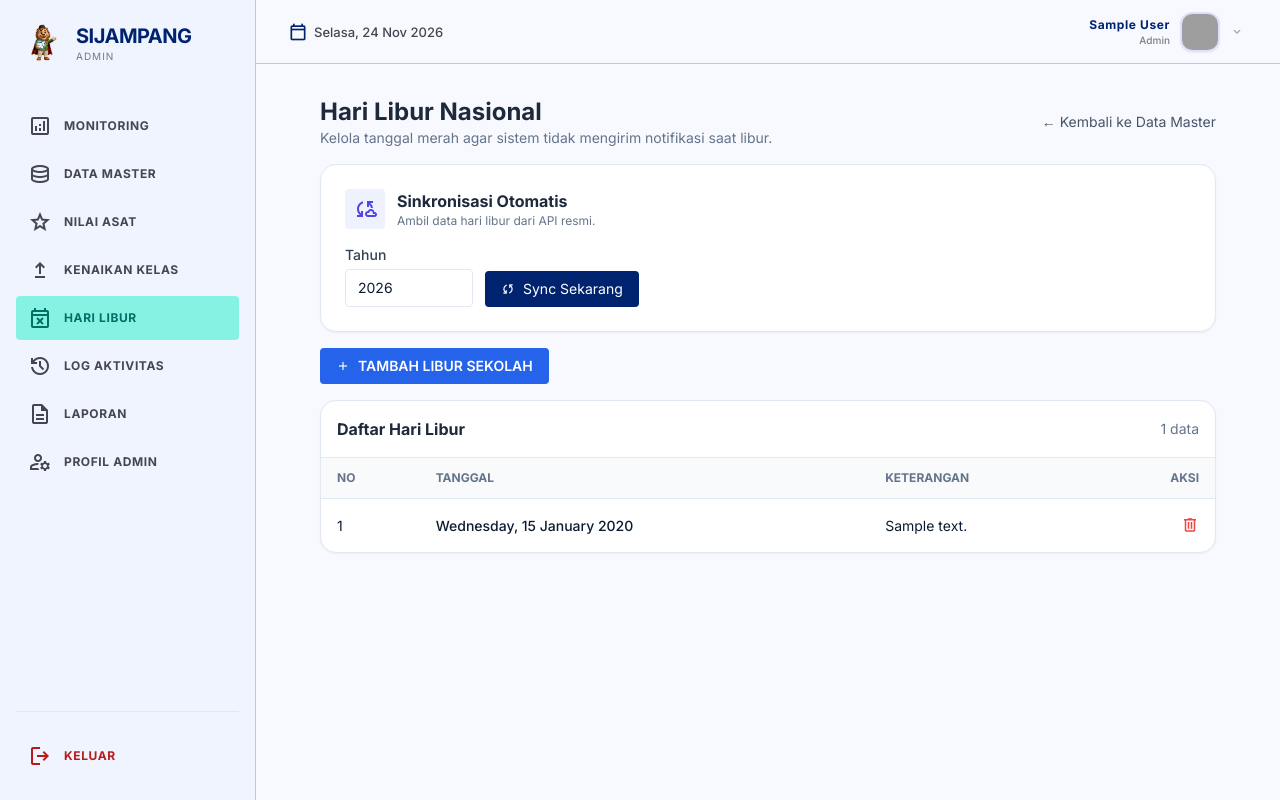
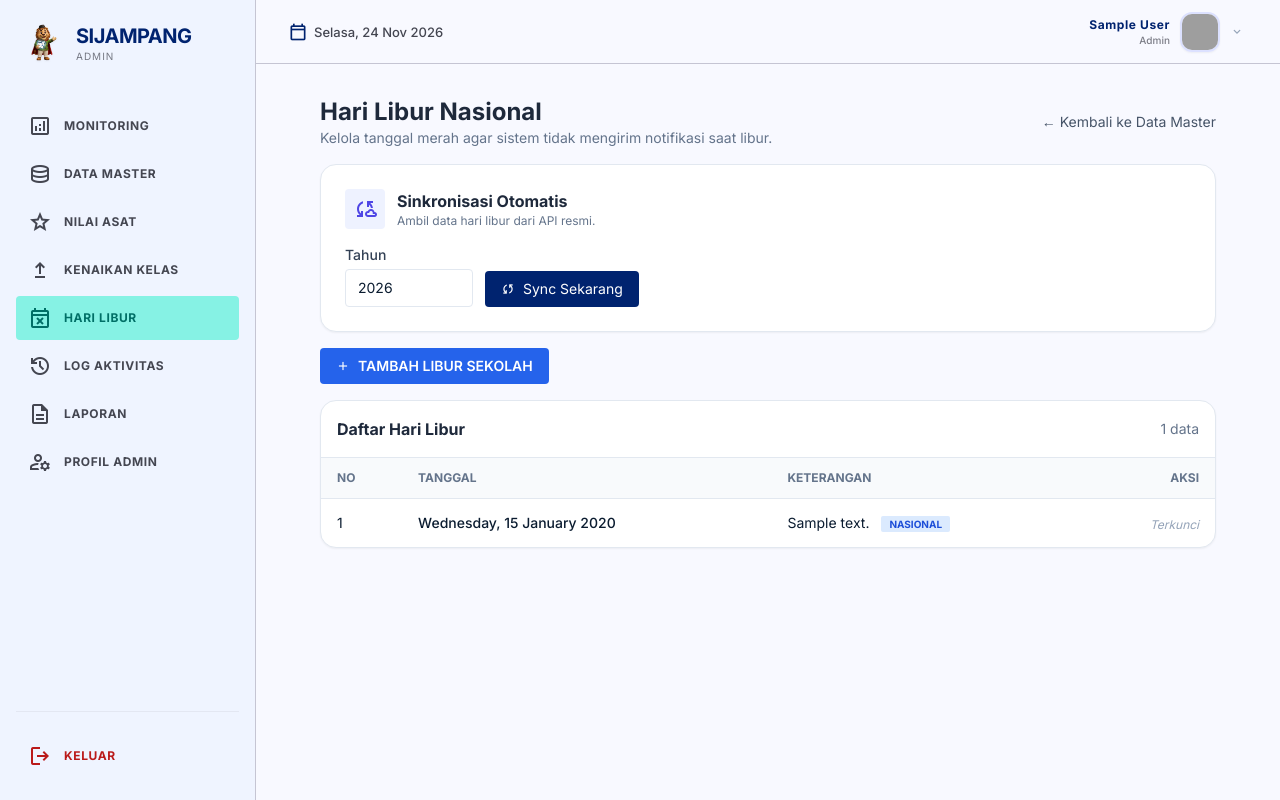
Before and after one commit to maisyadhia/Sistem-Jurnal-Pembelajaran, a Laravel app: page /admin/data-master/hari-libur in a window 1280 px wide. Run offline with Laravel 12, Linux system fonts and the light colour scheme; the visitor is signed in with stand-in values (Sample User, id 1); data comes from the database, SQL or seed files in the repository; tables that the repository leaves empty hold one stand-in row (values such as "Sample post"); some libraries are stand-ins or nearby versions; grey boxes are pictures that could not be loaded.

Commit message:
menampilkan badge pembeda, dan menghapus tombol hapus untuk libur nasional di bagian admin

```diff
--- a/jurnalPengajaran/app/Http/Controllers/Admin/HariLiburController.php
+++ b/jurnalPengajaran/app/Http/Controllers/Admin/HariLiburController.php
@@ -12,6 +12,7 @@ class HariLiburController extends Controller
 {
     public function index()
     {
+        // Urutkan berdasarkan tanggal
         $hariLibur = DB::table('hari_libur')->orderBy('tanggal', 'asc')->get();
         return view('admin.hari-libur.index', compact('hariLibur'));
     }
@@ -37,7 +38,7 @@ class HariLiburController extends Controller
 
                 if (!$tanggalRaw) continue;
 
-            // 🔥 PERBAIKI FORMAT TANGGAL (Tambah angka 0 jika tanggal/bulan hanya 1 digit)
+                // Format tanggal ke Y-m-d
                 $tanggal = \Carbon\Carbon::parse($tanggalRaw)->format('Y-m-d');
 
                 // Cek apakah tanggal sudah ada
@@ -47,6 +48,7 @@ class HariLiburController extends Controller
                     DB::table('hari_libur')->insert([
                         'tanggal' => $tanggal,
                         'keterangan' => $keterangan,
+                        'is_nasional' => true,
                         'created_at' => now(),
                         'updated_at' => now(),
                     ]);
@@ -62,22 +64,32 @@ class HariLiburController extends Controller
 
     public function destroy($id)
     {
+        $libur = DB::table('hari_libur')->where('id', $id)->first();
+
+        // 🔥 CEGAH HAPUS LIBUR NASIONAL
+        if ($libur && $libur->is_nasional) {
+            return back()->with('error', 'Libur Nasional tidak bisa dihapus manual. Silakan hapus melalui database jika mendesak.');
+        }
+
         DB::table('hari_libur')->where('id', $id)->delete();
-        return back()->with('success', '✅ Hari libur berhasil dihapus.');
+        return back()->with('success', '✅ Hari libur sekolah berhasil dihapus.');
     }
 
     public function storeManual(Request $request)
     {
         $request->validate([
-            'tanggal' => 'required|date|unique:hari_libur,tanggal', // Sesuaikan nama tabel
+            'tanggal' => 'required|date|unique:hari_libur,tanggal',
             'keterangan' => 'required|string|max:255',
         ]);
 
-        \App\Models\HariLibur::create([
+        DB::table('hari_libur')->insert([
             'tanggal' => $request->tanggal,
             'keterangan' => $request->keterangan,
+            'is_nasional' => false,
+            'created_at' => now(),
+            'updated_at' => now(),
         ]);
 
-        return back()->with('success', 'Hari libur manual berhasil ditambahkan!');
+        return back()->with('success', 'Hari libur sekolah berhasil ditambahkan!');
     }
 }
--- a/jurnalPengajaran/resources/views/admin/hari-libur/index.blade.php
+++ b/jurnalPengajaran/resources/views/admin/hari-libur/index.blade.php
@@ -112,8 +112,18 @@
                             <td class="px-4 py-3 text-sm font-medium">
                                 {{ \Carbon\Carbon::parse($item->tanggal)->translatedFormat('l, d F Y') }}
                             </td>
-                            <td class="px-4 py-3 text-sm">{{ $item->keterangan }}</td>
+                            <td class="px-4 py-3 text-sm">
+                                {{ $item->keterangan }}
+                                <!-- 🔥 TAMBAHKAN BADGE PEMBEDA -->
+                                @if($item->is_nasional)
+                                    <span class="ml-2 px-2 py-0.5 bg-blue-100 text-blue-700 rounded text-[10px] font-bold uppercase">Nasional</span>
+                                @else
+                                    <span class="ml-2 px-2 py-0.5 bg-purple-100 text-purple-700 rounded text-[10px] font-bold uppercase">Sekolah</span>
+                                @endif
+                            </td>
                             <td class="px-4 py-3 text-right">
+                                <!-- Tampilkan tombol hapus HANYA jika bukan libur nasional -->
+                                @if(!$item->is_nasional)
                                     <form method="POST" action="{{ route('hari-libur.destroy', $item->id) }}"
                                         class="inline" onsubmit="return confirm('Hapus hari libur ini?')">
                                         @csrf
@@ -122,6 +132,9 @@
                                             <span class="material-symbols-outlined text-lg">delete</span>
                                         </button>
                                     </form>
+                                @else
+                                    <span class="text-xs text-slate-400 italic" title="Libur nasional tidak bisa dihapus">Terkunci</span>
+                                @endif
                             </td>
                         </tr>
                     @empty
```
Lines whose indentation alone changed are shown as unchanged.
